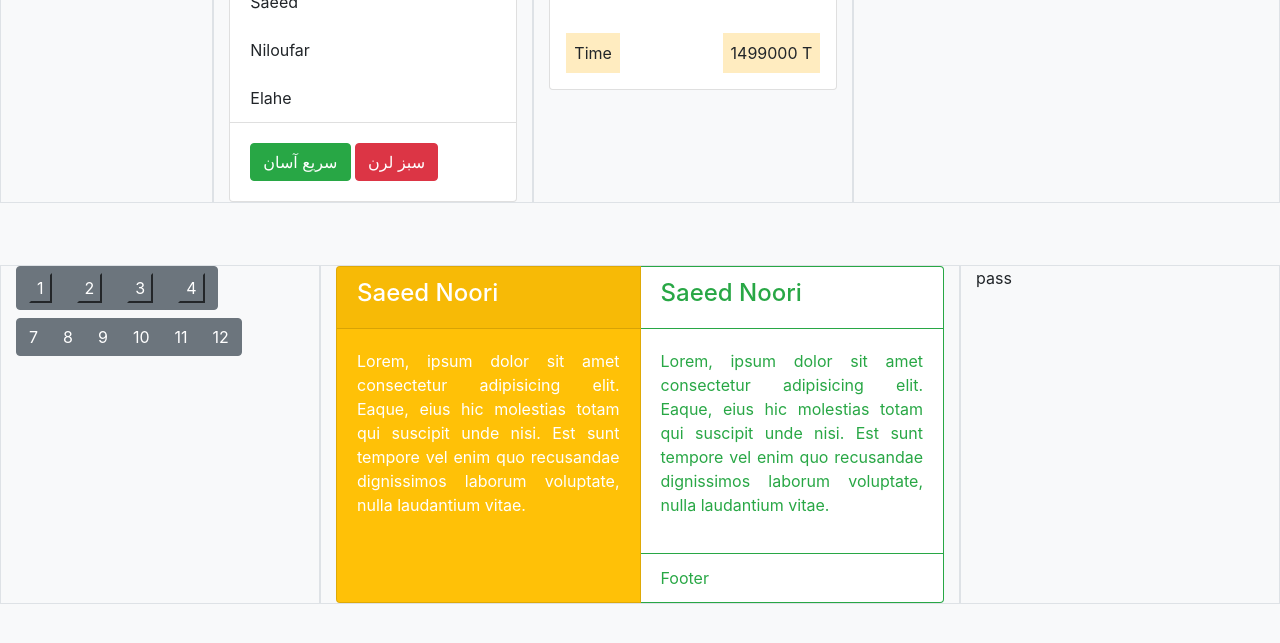
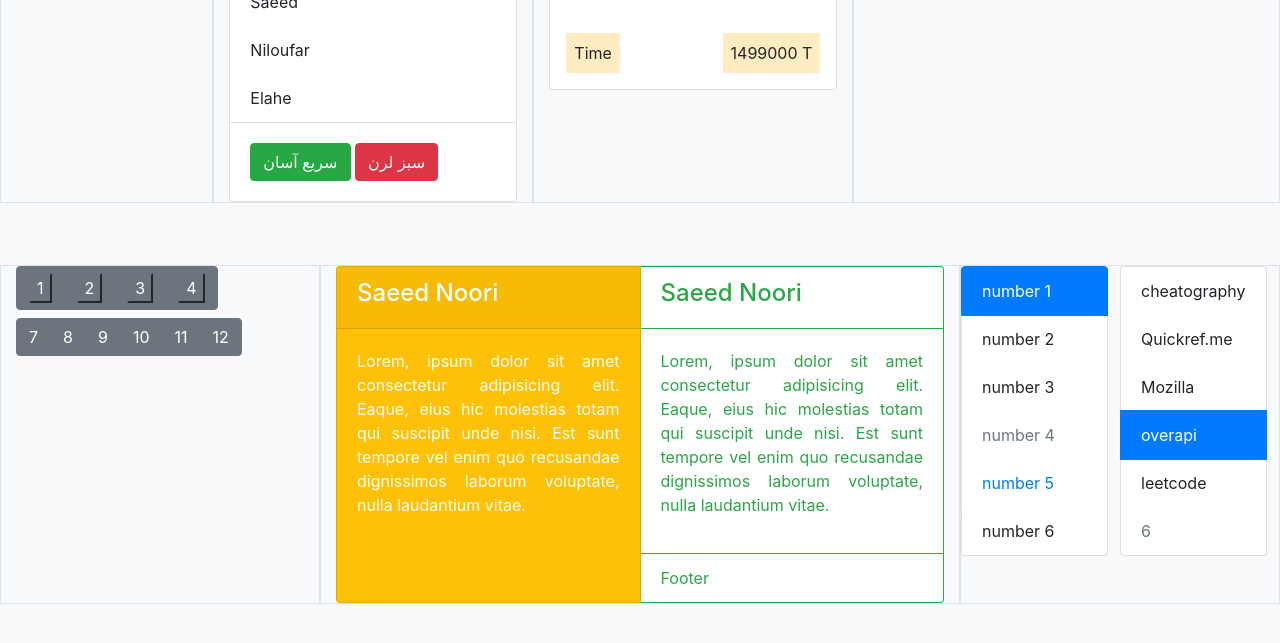
Before and after one commit to SaeedNoori1384/Web, a website: page index.html in a window 1280 px wide. Shown: the part 7649-8292 px from the top of the page. Drawn offline with nearby package versions, Linux system fonts and the light colour scheme.

Commit message:
Saeed Modified new websites :)

```diff
--- a/index.html
+++ b/index.html
@@ -654,7 +654,26 @@
                     </div>
                 </div>
             </div>
-            <div class="col-sm-3 bg-light border">pass</div>
+            <div class="col-sm-3 bg-light border">
+                <div class="row">
+                    <ul class="list-group w-50">
+                        <li class="list-group-item active">number 1</li>
+                        <li class="list-group-item">number 2</li>
+                        <li class="list-group-item">number 3</li>
+                        <li class="list-group-item disabled">number 4</li>
+                        <li class="list-group-item"><a href="https://vu.um.ac.ir" target="_blank">number 5</a></li>
+                        <li class="list-group-item">number 6</li>
+                    </ul>
+                    <div class="list-group w-50">
+                        <a href="https://cheatography.com/" class="list-group-item" target="_blank">cheatography</a>
+                        <a href="https://quickref.me" class="list-group-item" target="_blank">Quickref.me</a>
+                        <a href="https://developer.mozilla.org" class="list-group-item" target="_blank">Mozilla</a>
+                        <a href="https://overapi.com" class="list-group-item active" target="_blank">overapi</a>
+                        <a href="https://leetcode.com" class="list-group-item" target="_blank">leetcode</a>
+                        <a href="https://pooya.um.ac.ir" class="list-group-item disabled" target="_blank">6</a>
+                    </div>
+                </div>
+            </div>
         </div>
     </div>
 
@@ -731,3 +750,14 @@
 
 </html>
 <!-- onclick="document.getElementById('text').innerText='✨ You summoned the Unicorns! ✨'" -->
+
+
+
+
+<!-- پروتئوس -->
+<!-- https://toplearn.com/courses/electronic/%D8%A2%D9%85%D9%88%D8%B2%D8%B4-proteus-8-professional-%D8%A7%D8%B2-%D9%85%D9%82%D8%AF%D9%85%D8%A7%D8%AA%DB%8C-%D8%AA%D8%A7-%D9%85%D8%AA%D9%88%D8%B3%D8%B7 -->
+
+<!-- وریلاگ -->
+<!-- https://www.verilogcode.ir/ -->
+<!-- https://www.daneshjooyar.com/%D8%A2%D9%85%D9%88%D8%B2%D8%B4-%D8%B7%D8%B1%D8%A7%D8%AD%DB%8C-%D8%B3%DB%8C%D8%B3%D8%AA%D9%85-%D9%87%D8%A7%DB%8C-%D8%AF%DB%8C%D8%AC%DB%8C%D8%AA%D8%A7%D9%84-%D8%A8%D8%A7-%D8%B2%D8%A8%D8%A7%D9%86-%D9%88/ -->
+<!-- https://maktabkhooneh.org/course/verilog-mk287/ -->
```
